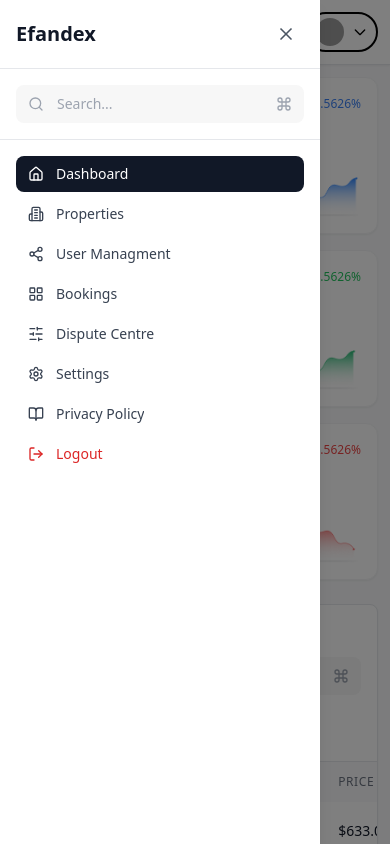
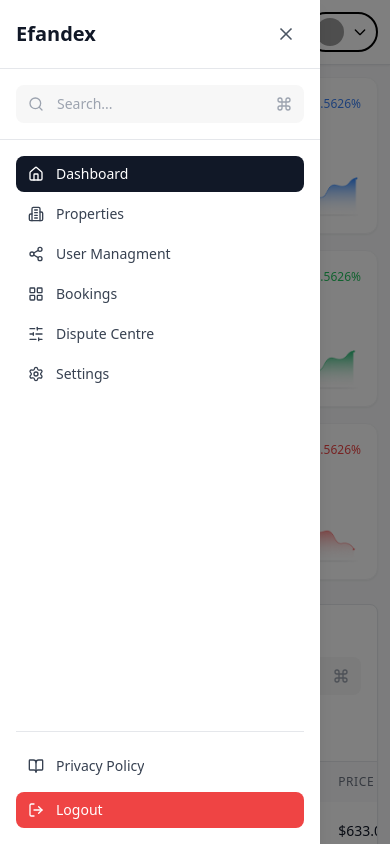
Before and after one commit to Ehtishamulhaq2k2/efandex, a React (Create React App) app: page / in a window 390 px wide. Both pictures are taken after a click on the button 30 px from the left and 32 px from the top of the page. Shown: the top 844 px of the page. Built offline with nearby package versions, Linux system fonts and the light colour scheme; grey boxes are pictures that could not be loaded.

Commit message:
feat: refactor Sidebar navigation to separate top and bottom menu items; improve layout and styling

```diff
--- a/src/components/SideBar.tsx
+++ b/src/components/SideBar.tsx
@@ -131,11 +131,16 @@ export const Sidebar: React.FC<{
             </div>
 
             {/* Navigation */}
-            <div className="flex-1 p-4 space-y-1 overflow-y-auto">
-              {filteredItems.map((item) => {
+            <div className="flex-1 flex flex-col p-4 overflow-hidden">
+              {/* Top Menu Items */}
+              <div className="flex-1 space-y-1 overflow-y-auto">
+                {filteredItems
+                  .filter(
+                    (item) => item.id !== "logout" && item.id !== "privacy"
+                  )
+                  .map((item) => {
                     const Icon = item.icon;
                     const isActive = activeTab === item.id;
-                const isLogout = item.id === "logout";
 
                     return (
                       <button
@@ -144,8 +149,6 @@ export const Sidebar: React.FC<{
                         className={`w-full flex items-center px-3 py-2 text-sm font-medium rounded-lg transition-colors ${
                           isActive
                             ? "bg-gray-900 text-white"
-                        : isLogout
-                        ? "text-red-600 hover:bg-red-50"
                             : "text-gray-700 hover:bg-gray-100"
                         }`}
                       >
@@ -155,6 +158,38 @@ export const Sidebar: React.FC<{
                     );
                   })}
               </div>
+
+              {/* Bottom Menu Items */}
+              <div className="space-y-2 pt-4 border-t border-gray-200">
+                {filteredItems
+                  .filter(
+                    (item) => item.id === "privacy" || item.id === "logout"
+                  )
+                  .map((item) => {
+                    const Icon = item.icon;
+                    const isLogout = item.id === "logout";
+
+                    return (
+                      <button
+                        key={item.id}
+                        onClick={() => handleItemClick(item.id)}
+                        className={`w-full flex items-center px-3 py-2 text-sm font-medium rounded-lg transition-colors ${
+                          isLogout
+                            ? "bg-red-500 text-white hover:bg-red-600"
+                            : "text-gray-700 hover:bg-gray-100"
+                        }`}
+                      >
+                        <Icon
+                          className={`mr-3 w-4 h-4 flex-shrink-0 ${
+                            isLogout ? "text-white" : "text-gray-700"
+                          }`}
+                        />
+                        <span className="truncate">{item.label}</span>
+                      </button>
+                    );
+                  })}
+              </div>
+            </div>
           </div>
         </div>
       )}
```
Lines whose indentation alone changed are shown as unchanged.
